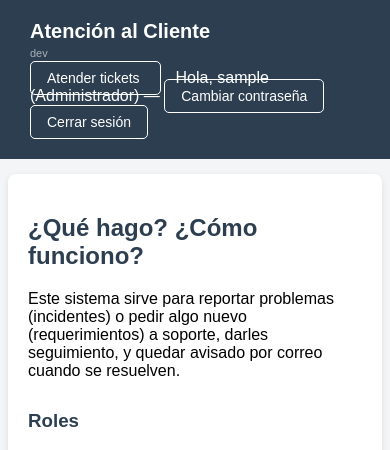
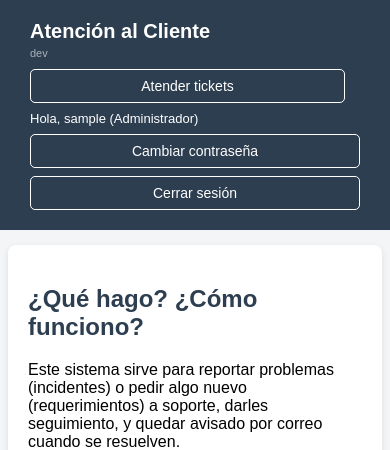
Before and after one commit to EliseoMx/tickets, a Django app: page /ayuda/ in a window 390 px wide. Shown: the top 450 px of the page. Run offline with Django 5.2, Linux system fonts and the light colour scheme; the visitor is signed in with stand-in values (Sample User, id 1); data that the repository does not hold is empty.

Commit message:
Corregir barra de usuario encimada en el header en celular
En movil, "Atender tickets/Mis tickets", el saludo "Hola, usuario (rol)",
"Cambiar contraseña" y "Cerrar sesión" son elementos con distinto alto que
dependian del ajuste de texto en linea (inline) dentro de un <span>, lo que
los dejaba apilados a alturas inconsistentes y muy pegados entre si (se veian
encimados). Se le da al <span> la clase .barra-usuario con flexbox: en
escritorio se ven en fila como antes, y en pantallas chicas (<=600px) se
apilan en columna con separacion pareja y los botones a ancho completo.

Como _barra_usuario.html se incluye en todas las paginas autenticadas, el
arreglo aplica en todo el sistema sin tocar cada plantilla por separado.

Probado en el navegador simulando un iPhone 14 Plus (428x926): flujo
completo de un ticket con imagenes y PDF adjuntos (creacion como cliente,
atencion y cierre como soporte, confirmacion como cliente) sin overlaps ni
scroll horizontal en ninguna pantalla.

Co-Authored-By: Claude Sonnet 5 <noreply@anthropic.com>

```diff
--- a/tickets/templates/tickets/_barra_usuario.html
+++ b/tickets/templates/tickets/_barra_usuario.html
@@ -1,5 +1,5 @@
 {% if user.is_authenticated %}
-<span>
+<span class="barra-usuario">
     {% if puede_atender_tickets %}
     <a href="{% url 'bandeja_tickets' %}" class="boton-secundario boton-notificacion">
         Atender tickets
@@ -12,14 +12,55 @@
         <span id="badge-mis-tickets" class="badge" style="{% if tickets_cliente_notificacion_count == 0 %}display:none;{% endif %}">{{ tickets_cliente_notificacion_count }}</span>
     </a>
     {% endif %}
-    Hola, {{ user.username }}
-    ({% if user.is_superuser %}Administrador{% else %}{{ user.get_rol_display }}{% endif %}) —
+    <span class="texto-usuario">Hola, {{ user.username }}
+        ({% if user.is_superuser %}Administrador{% else %}{{ user.get_rol_display }}{% endif %})</span>
     <a href="{% url 'cambiar_password' %}" class="boton-secundario">Cambiar contraseña</a>
-    <form method="post" action="{% url 'logout' %}" style="display: inline;">
+    <form method="post" action="{% url 'logout' %}" class="form-logout">
         {% csrf_token %}
         <button type="submit" class="boton-secundario boton-link">Cerrar sesión</button>
     </form>
 </span>
+<style>
+    .barra-usuario {
+        display: flex;
+        align-items: center;
+        flex-wrap: wrap;
+        gap: 6px 12px;
+    }
+
+    .barra-usuario .form-logout {
+        display: inline-flex;
+        margin: 0;
+    }
+
+    @media (max-width: 600px) {
+        .barra-usuario {
+            flex-direction: column;
+            align-items: stretch;
+            width: 100%;
+            gap: 8px;
+        }
+
+        .barra-usuario .texto-usuario {
+            text-align: left;
+            font-size: 13px;
+        }
+
+        .barra-usuario > a.boton-secundario {
+            box-sizing: border-box;
+            text-align: center;
+        }
+
+        .barra-usuario .form-logout {
+            width: 100%;
+        }
+
+        .barra-usuario .form-logout button {
+            width: 100%;
+            box-sizing: border-box;
+        }
+    }
+</style>
 {% else %}
 <a href="{% url 'login' %}" class="boton-secundario">Iniciar sesión</a>
 {% endif %}
```
